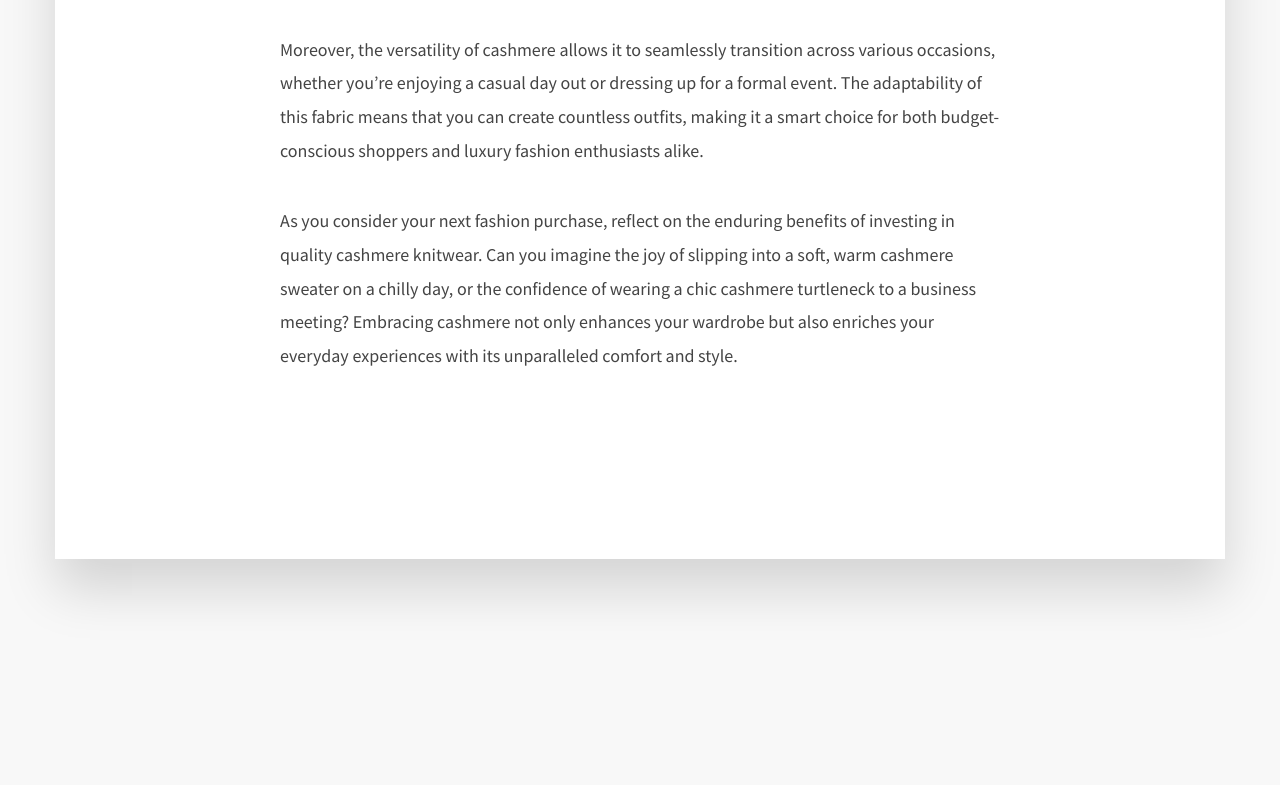
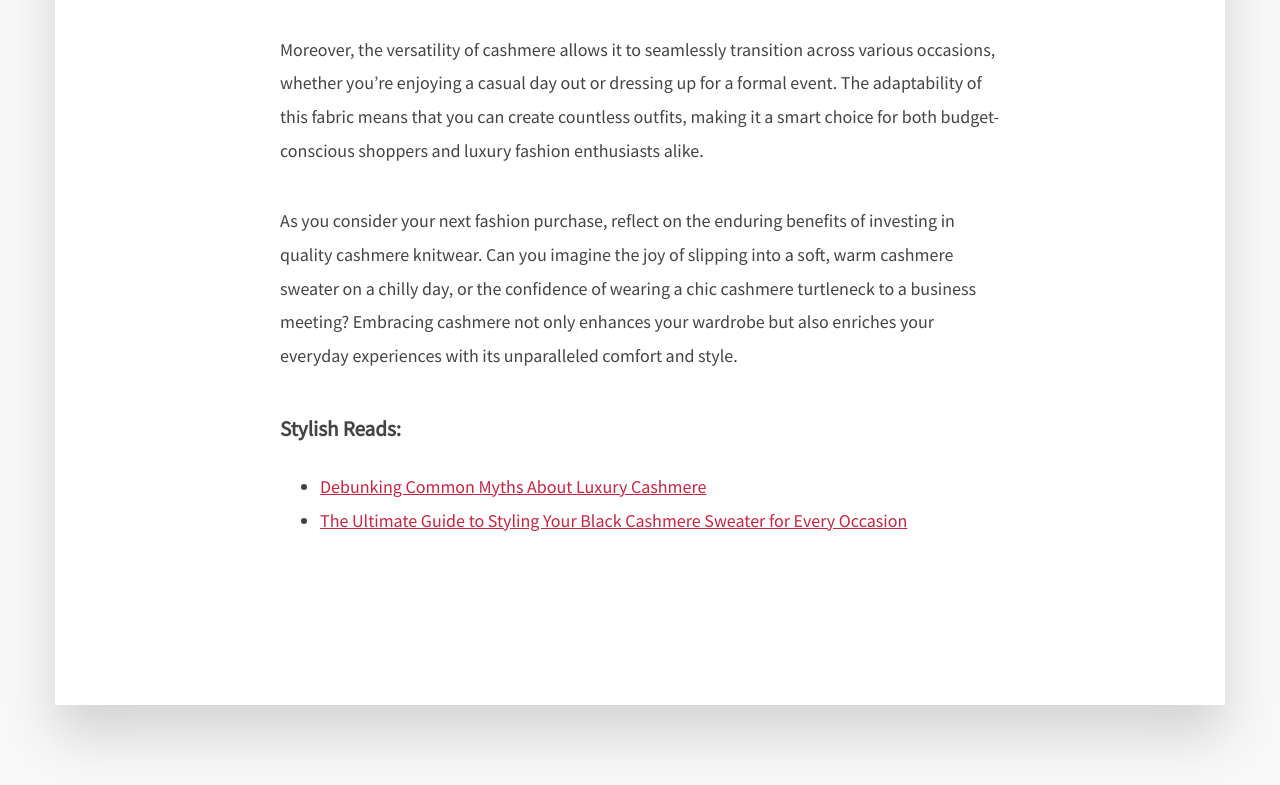
Before and after one commit to serpauthorityuk/storymatic, a plain HTML site: page render/the-luxurious-feel-of-cashmere-why-its-worth-the-investment.html in a window 1280 px wide. Shown: the part 6682-7467 px from the top of the page. Before the commit the page ends 7341 px from the top, so only its background shows below. Drawn offline with nearby package versions, Linux system fonts and the light colour scheme.

Commit message:
Update the-luxurious-feel-of-cashmere-why-its-worth-the-investment.html

```diff
--- a/render/the-luxurious-feel-of-cashmere-why-its-worth-the-investment.html
+++ b/render/the-luxurious-feel-of-cashmere-why-its-worth-the-investment.html
@@ -674,6 +674,11 @@
 <p>In conclusion, the luxurious feel of cashmere is matched only by its remarkable qualities, making it a worthy investment for anyone looking to elevate their wardrobe. From its unmatched softness that caresses your skin to its exceptional temperature regulation, cashmere stands out as a fabric that prioritises comfort without sacrificing style. Its durability ensures that, with proper care, your cashmere pieces will last for years, transcending seasonal trends and providing timeless elegance.</p>
 <p>Moreover, the versatility of cashmere allows it to seamlessly transition across various occasions, whether you&rsquo;re enjoying a casual day out or dressing up for a formal event. The adaptability of this fabric means that you can create countless outfits, making it a smart choice for both budget-conscious shoppers and luxury fashion enthusiasts alike.</p>
 <p>As you consider your next fashion purchase, reflect on the enduring benefits of investing in quality cashmere knitwear. Can you imagine the joy of slipping into a soft, warm cashmere sweater on a chilly day, or the confidence of wearing a chic cashmere turtleneck to a business meeting? Embracing cashmere not only enhances your wardrobe but also enriches your everyday experiences with its unparalleled comfort and style.</p>
+<h3>Stylish Reads:</h3>
+<ul>
+<li><a href="https://storymatic.onrender.com/debunking-common-myths-about-luxury-cashmere">Debunking Common Myths About Luxury Cashmere</a></li>
+<li><a href="https://storymatic.onrender.com/the-ultimate-guide-to-styling-your-black-cashmere-sweater-for-every-occasion">The Ultimate Guide to Styling Your Black Cashmere Sweater for Every Occasion</a></li>
+</ul>
 					</div>
 				</article>
 			</div>
```
